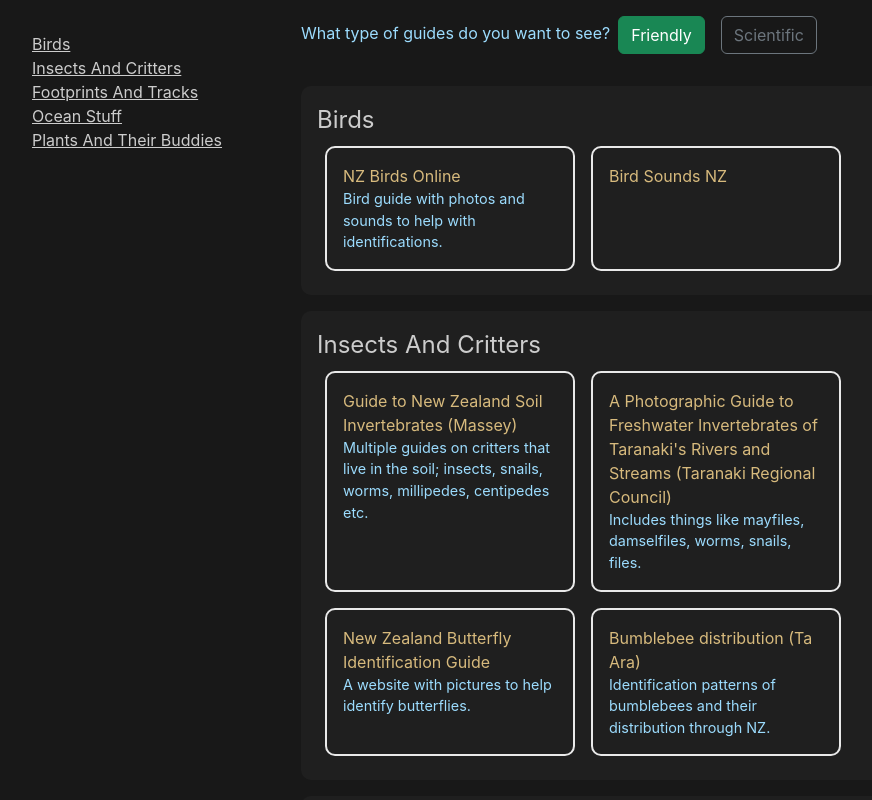
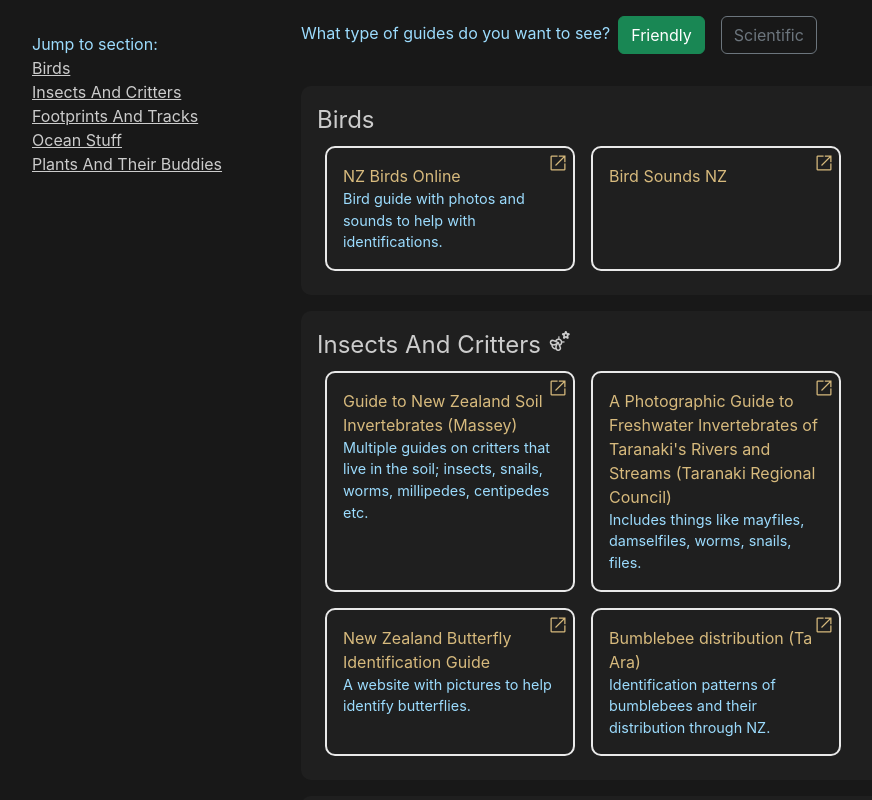
Before and after one commit to kelvinperrie/idguides, a React (Create React App) app in the folder guides/: page / in a window 1280 px wide. Shown: the top 800 px of the page, without its empty margins (82-954 px from the left). Built offline with nearby package versions, Linux system fonts and the light colour scheme.

Commit message:
adding material icons

```diff
--- a/guides/public/index.html
+++ b/guides/public/index.html
@@ -24,6 +24,7 @@
       work correctly both with client-side routing and a non-root public URL.
       Learn how to configure a non-root public URL by running `npm run build`.
     -->
+    <link rel="stylesheet" href="https://fonts.googleapis.com/css2?family=Material+Symbols+Outlined:opsz,wght,FILL,GRAD@20..48,100..700,0..1,-50..200" />
     <title>Guides</title>
   </head>
   <body>
--- a/guides/src/App.css
+++ b/guides/src/App.css
@@ -1,3 +1,11 @@
+.material-symbols-outlined {
+  font-variation-settings:
+  'FILL' 0,
+  'wght' 400,
+  'GRAD' 0,
+  'opsz' 48
+}
+
 .App {
   text-align: center;
 }
--- a/guides/src/App.js
+++ b/guides/src/App.js
@@ -21,8 +21,9 @@
 
   return (
     <div className="guide">
-      <div className="guide-title">{guide.title}{organisation}
-        {/* <a href={guide.url}>{guide.title}{organisation}</a> */}
+      <a href={guide.url} target="_blank"><span title="open this guide in a new window" class="material-symbols-outlined open-guide-icon">open_in_new</span></a>
+      <div className="guide-title">
+        {guide.title}{organisation}
       </div>
       <div className="guide-summary">{guide.summary}</div>
     </div>
@@ -33,6 +34,8 @@
 
   let elementId = "Set_" + set.name.replaceAll(" ", "_");
 
+  let icon = set.icon ? <span class="material-symbols-outlined">{set.icon}</span> : "";
+
   const filteredGuides = set.guides.filter(guide => {
     return (showFriendly && guide.accessiblity === "friendly") || (showScientific && guide.accessiblity === "scientific");
   });
@@ -42,7 +45,7 @@
   });
 
   return <div className="set" id={elementId}>
-      <div className='set-title'>{set.name}</div>
+      <div className='set-title'>{set.name} {icon}</div>
       <div className="guides-container">
         {guideRender}
       </div>
@@ -68,9 +71,12 @@
   });
 
   return (
+    <>
     <div className="menu">
+    Jump to section:
       {menuItemsRender}
     </div>
+    </>
   )
 }
 
--- a/guides/src/data/test.json
+++ b/guides/src/data/test.json
@@ -21,6 +21,7 @@
 	},
 	{
 		"name" : "Insects And Critters",
+		"icon" : "emoji_nature",
 		"guides" : [
 			{
 				"title": "Guide to New Zealand Soil Invertebrates",
@@ -53,6 +54,7 @@
 	},
 	{
 		"name" : "Footprints And Tracks",
+		"icon" : "pets",
 		"guides" : [
 			{
 				"title": "Footprint Project",
@@ -86,6 +88,7 @@
 	},
 	{
 		"name" : "Ocean Stuff",
+		"icon" : "waves",
 		"guides" : [
 			{
 				"title": "New Zealand Fishes Volume 3",
@@ -161,6 +164,7 @@
 	},
 	{
 		"name" : "Plants And Their Buddies",
+		"icon" : "park",
 		"guides" : [
 			{
 				"title": "Identify New Zealand's common tree ferns",
--- a/guides/src/index.css
+++ b/guides/src/index.css
@@ -51,6 +51,7 @@
   margin: .5em;
   padding: 1em;
   border-radius: 10px;
+  position: relative;
 }
 
 .guide-title {
@@ -68,3 +69,14 @@
 .level-options button {
   margin: 0 0.5em;
 }
+
+.open-guide-icon {
+  position: absolute;
+  font-size: 20px;
+  right: 5px;
+  top: 5px;
+}
+
+a .open-guide-icon {
+  color: #D7BA7D;
+}
```
